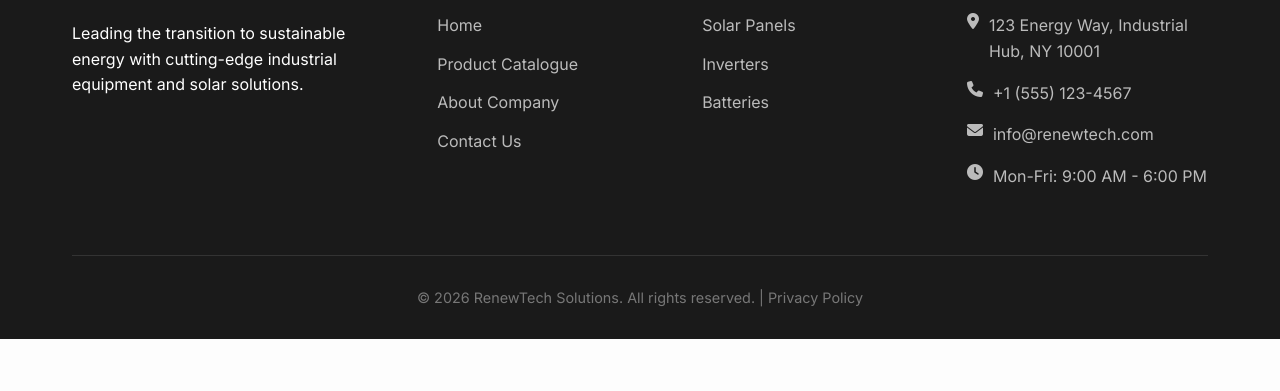
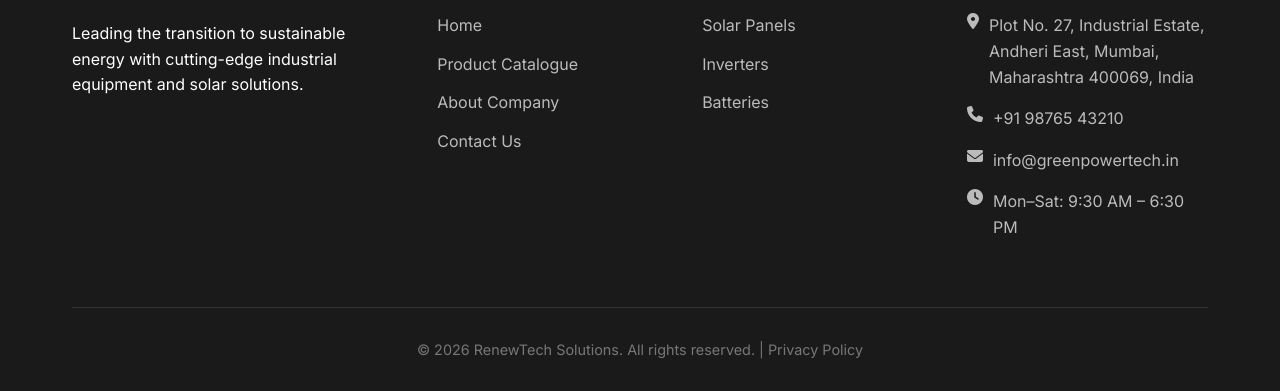
Before and after one commit to ritikparmar45/digitalcat, a website built with Vite: page products.html in a window 1280 px wide. Shown: the part 1790-2181 px from the top of the page. Before the commit the page ends 2129 px from the top, so only its background shows below. Built offline with nearby package versions, Linux system fonts and the light colour scheme.

Commit message:
new update

```diff
--- a/products.html
+++ b/products.html
@@ -75,10 +75,12 @@
                 </div>
                 <div class="footer-contact">
                     <h4>Contact Info</h4>
-                    <p><i class="fas fa-map-marker-alt"></i> 123 Energy Way, Industrial Hub, NY 10001</p>
-                    <p><i class="fas fa-phone"></i> +1 (555) 123-4567</p>
-                    <p><i class="fas fa-envelope"></i> info@renewtech.com</p>
-                    <p><i class="fas fa-clock"></i> Mon-Fri: 9:00 AM - 6:00 PM</p>
+                    <p><i class="fas fa-map-marker-alt"></i> Plot No. 27, Industrial Estate, Andheri East, Mumbai,
+                        Maharashtra 400069, India</p>
+                    <p><i class="fas fa-phone"></i> +91 98765 43210</p>
+                    <p><i class="fas fa-envelope"></i> info@greenpowertech.in</p>
+                    <p><i class="fas fa-clock"></i> Mon–Sat: 9:30 AM – 6:30 PM</p>
+
                 </div>
             </div>
             <div class="footer-bottom">
```
